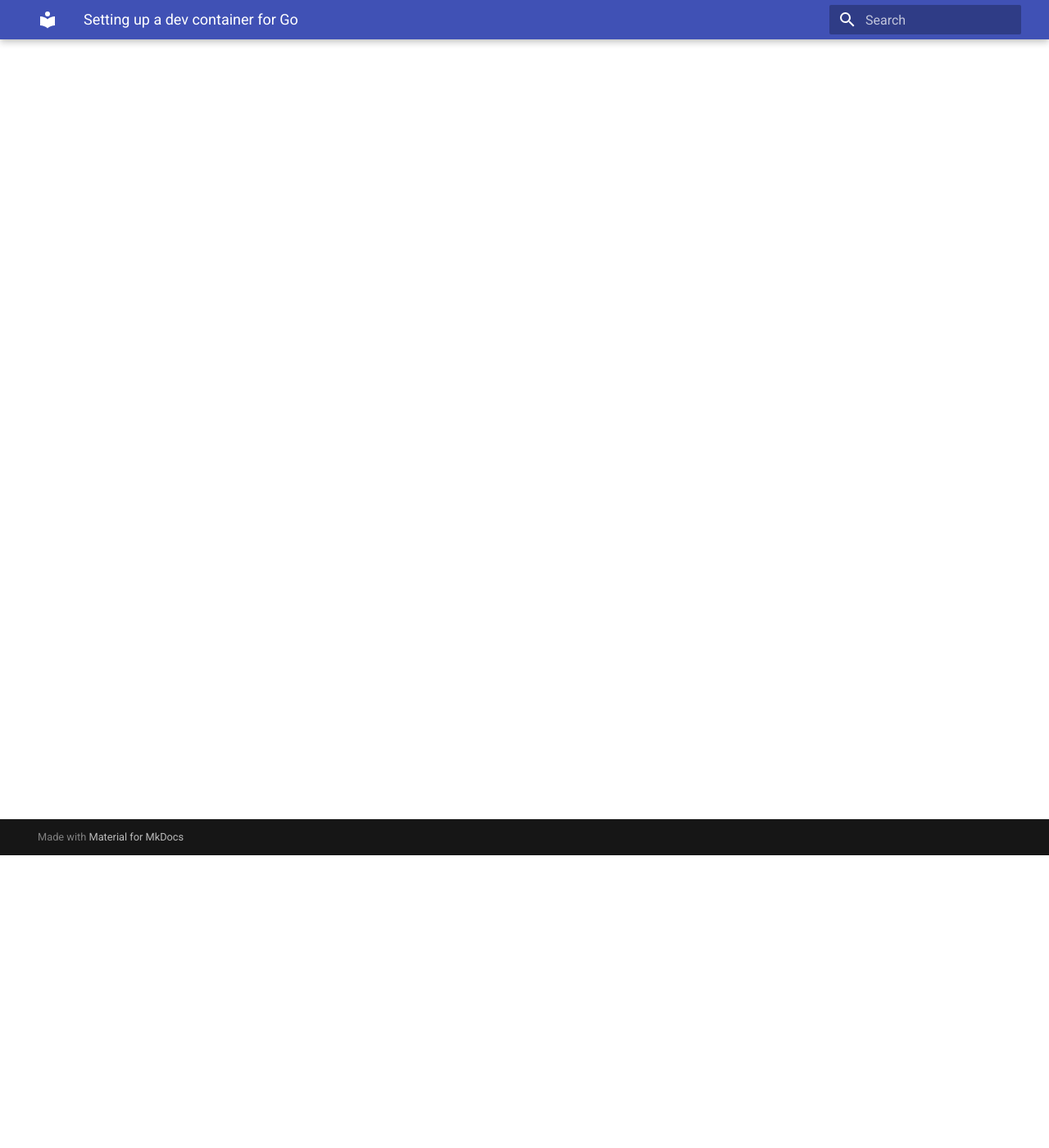
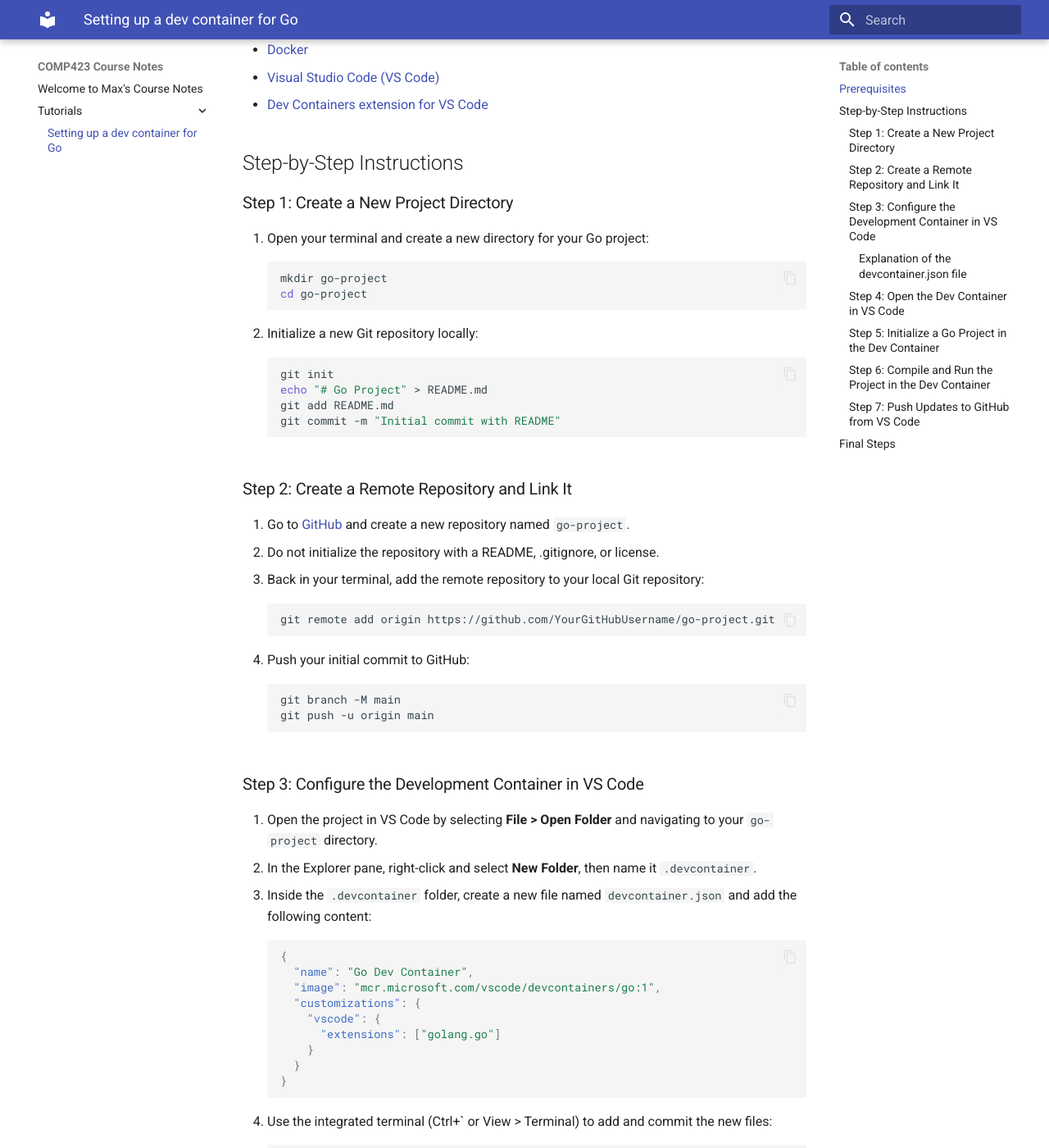
Before and after one commit to myu123/comp423-course-notes, an MkDocs documentation site: the page built from docs/tutorials/go-setup.md, in a window 1280 px wide and 1400 px high, scrolled down 357 px. Shown: the whole window at 82% size. Built offline with MkDocs 1.6.1 and Material for MkDocs 9.7.7, drawn with Linux system fonts in a browser that asks for light colours; some of the changed text lies outside the part shown.

Commit message:
first draft of go dev container tutorial

````diff
--- a/docs/tutorials/go-setup.md
+++ b/docs/tutorials/go-setup.md
@@ -2,3 +2,147 @@
 
 * Primary author: [Max Yu](https://github.com/myu123)
 * Reviewer: [Ayush Pai](https://github.com/ayushTheunc)
+
+## Prerequisites
+
+Before starting, ensure you have the following installed on your system:
+
+- [Git](https://git-scm.com/)
+- [Docker](https://www.docker.com/)
+- [Visual Studio Code (VS Code)](https://code.visualstudio.com/)
+- [Dev Containers extension for VS Code](https://marketplace.visualstudio.com/items?itemName=ms-vscode-remote.remote-containers)
+
+## Step-by-Step Instructions
+
+### Step 1: Create a New Project Directory
+
+1. Open your terminal and create a new directory for your Go project:
+   ```bash
+   mkdir go-project
+   cd go-project
+   ```
+2. Initialize a new Git repository locally:
+   ```bash
+   git init
+   echo "# Go Project" > README.md
+   git add README.md
+   git commit -m "Initial commit with README"
+   ```
+
+### Step 2: Create a Remote Repository and Link It
+
+1. Go to [GitHub](https://github.com/) and create a new repository named `go-project`.
+2. Do not initialize the repository with a README, .gitignore, or license.
+3. Back in your terminal, add the remote repository to your local Git repository:
+   ```bash
+   git remote add origin https://github.com/YourGitHubUsername/go-project.git
+   ```
+4. Push your initial commit to GitHub:
+   ```bash
+   git branch -M main
+   git push -u origin main
+   ```
+
+### Step 3: Configure the Development Container in VS Code
+
+1. Open the project in VS Code by selecting **File > Open Folder** and navigating to your `go-project` directory.
+2. In the Explorer pane, right-click and select **New Folder**, then name it `.devcontainer`.
+3. Inside the `.devcontainer` folder, create a new file named `devcontainer.json` and add the following content:
+   ```json
+   {
+     "name": "Go Dev Container",
+     "image": "mcr.microsoft.com/vscode/devcontainers/go:1",
+     "customizations": {
+       "vscode": {
+         "extensions": ["golang.go"]
+       }
+     }
+   }
+   ```
+4. Use the integrated terminal (Ctrl+` or View > Terminal) to add and commit the new files:
+   ```bash
+   git add .devcontainer
+   git commit -m "Add dev container configuration"
+   ```
+
+#### Explanation of the `devcontainer.json` file
+
+- **`name`**: Specifies the name of the dev container, making it easy to identify in VS Code.
+- **`image`**: Defines the base Docker image used for the development environment. Here, it specifies a Go development image provided by Microsoft.
+- **`customizations`**: Customizes VS Code settings for the container. The example enables the Go extension for better Go language support.
+
+### Step 4: Open the Dev Container in VS Code
+
+1. From the Command Palette:
+   - **Windows/Linux**: Press `Ctrl+Shift+P`.
+   - **Mac**: Press `Cmd+Shift+P`.
+2. Select **Reopen in Container**.
+3. Wait for the container to build and initialize.
+
+### Step 5: Initialize a Go Project in the Dev Container
+
+1. Inside the integrated terminal in VS Code, verify your Go installation by checking the version:
+   ```bash
+   go version
+   ```
+   Ensure the displayed version is recent and supported.
+
+2. Initialize a new Go module:
+   ```bash
+   go mod init github.com/YourGitHubUsername/go-project
+   ```
+   Replace `github.com/YourGitHubUsername/go-project` with the actual URL of your GitHub repository. This ensures your module path matches its hosting location and avoids potential conflicts when sharing or publishing your code.
+
+3. Create a new file named `main.go` with the following content:
+   ```go
+   package main
+
+   import "fmt"
+
+   func main() {
+       fmt.Println("Hello COMP423")
+   }
+   ```
+4. Add and commit the Go project files:
+   ```bash
+   git add main.go go.mod
+   git commit -m "Add basic Go project with Hello COMP423"
+   ```
+
+### Step 6: Compile and Run the Project in the Dev Container
+
+1. Compile the project:
+   ```bash
+   go build -o hello-comp423
+   ```
+   This generates a binary file named `hello-comp423`. The `go build` command is similar to the `gcc` command in C programming (as used in COMP211). Like `gcc`, `go build` compiles your source code into a machine-readable binary file that can be executed without needing the Go runtime environment to interpret the code.
+
+2. Run the compiled binary directly:
+   ```bash
+   ./hello-comp423
+   ```
+   You should see:
+   ```
+   Hello COMP423
+   ```
+
+3. Alternatively, run the project without building:
+   ```bash
+   go run main.go
+   ```
+   The `go run` command compiles and executes the code in a single step, but it does not produce a binary file. This is useful for quick testing but is less efficient if you plan to run the program multiple times.
+
+   **Key Difference**: `go build` creates a reusable binary file, whereas `go run` executes the program directly without saving a binary.
+
+### Step 7: Push Updates to GitHub from VS Code
+
+1. Push the latest changes to GitHub using the integrated terminal:
+   ```bash
+   git push
+   ```
+
+## Final Steps
+
+Congratulations! Your Go project is now set up with a dev container and linked to a GitHub repository.
+
+For additional help, consult the [official Go documentation](https://golang.org/doc/).
--- a/mkdocs.yml
+++ b/mkdocs.yml
@@ -1,3 +1,13 @@
 site_name: COMP423 Course Notes
 theme:
   name: material
+  features:
+    - content.code.copy
+markdown_extensions:
+  - pymdownx.highlight:
+      anchor_linenums: true
+      line_spans: __span
+      pygments_lang_class: true
+  - pymdownx.inlinehilite
+  - pymdownx.snippets
+  - pymdownx.superfences
````
